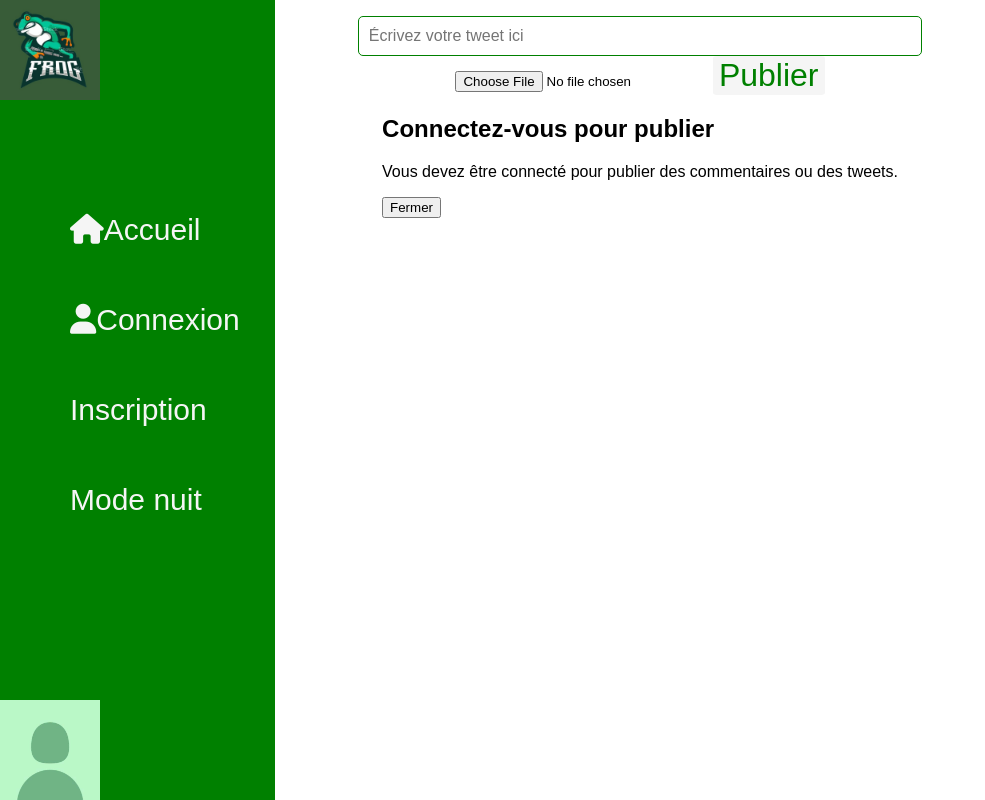
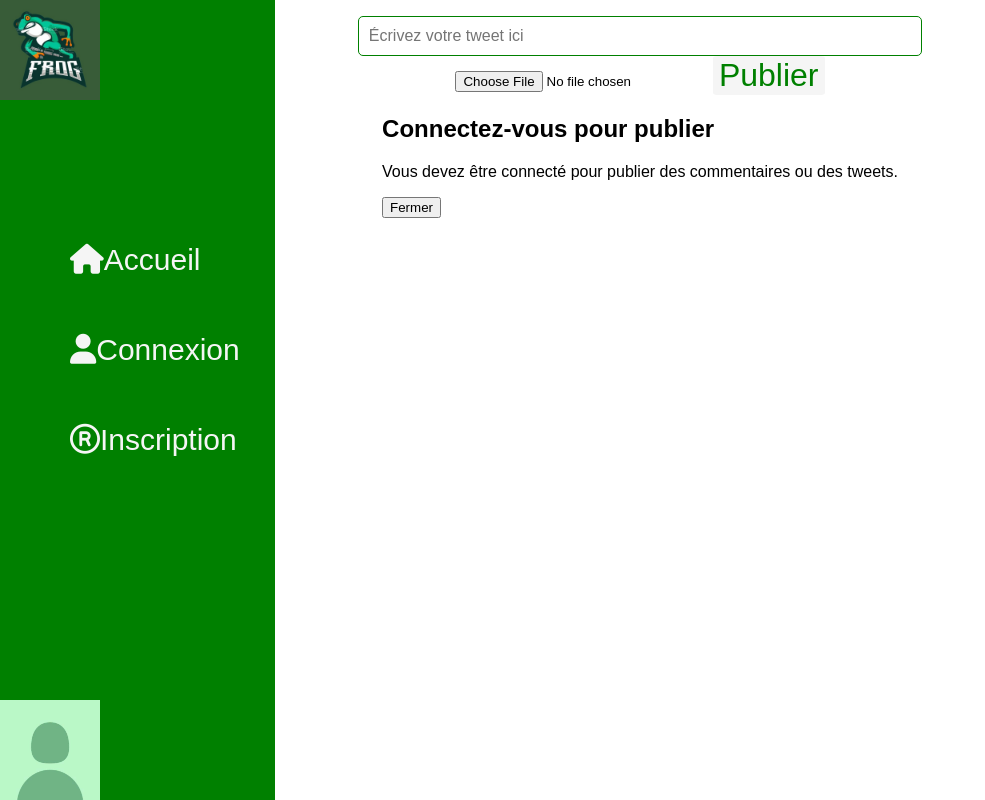
Before and after one commit to Xehant/toad, a PHP site: page /base/index.php in a window 1280 px wide. Shown: the whole page, without its empty margins (0-985 px from the left). Run offline with PHP 8.4, Linux system fonts and the light colour scheme; data that the repository does not hold is empty; some libraries are stand-ins or nearby versions.

Commit message:
mode nuit enlevé

```diff
--- a/include/header.php
+++ b/include/header.php
@@ -21,9 +21,9 @@
             <!-- Liens de navigation dans la barre latérale -->
 
             <li><a href="../base/index.php"><i class="fa-solid fa-house"></i></i>Accueil</a></li>
-            <li><a href="../user/login.php"><i class="fa-solid fa-user" style="color: #f5f5f5;"></i>Connexion</a></li>
-            <li><a href="../user/register.php">Inscription</a></li>
-            <li><a id="night-mode-toggle"><i class="fa-light fa-cloud-moon" style="color: #20511f;"></i>Mode nuit</a></li>
+            <li><a href="../user/login.php"><i class="fa-solid fa-user"></i>Connexion</a></li>
+            <li><a href="../user/register.php"><i class="fa-regular fa-registered"></i>Inscription</a></li>
+
             </ul>
        </div><a href="../user/espace.php">
         <?php if (isset($_SESSION["id"])){
```
